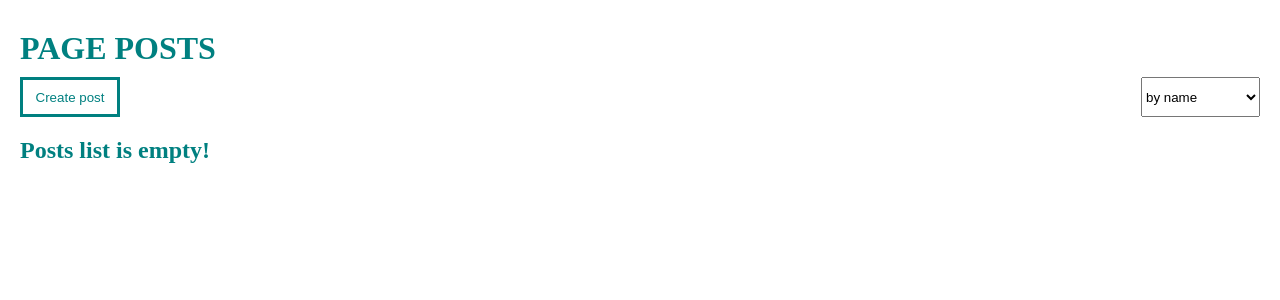
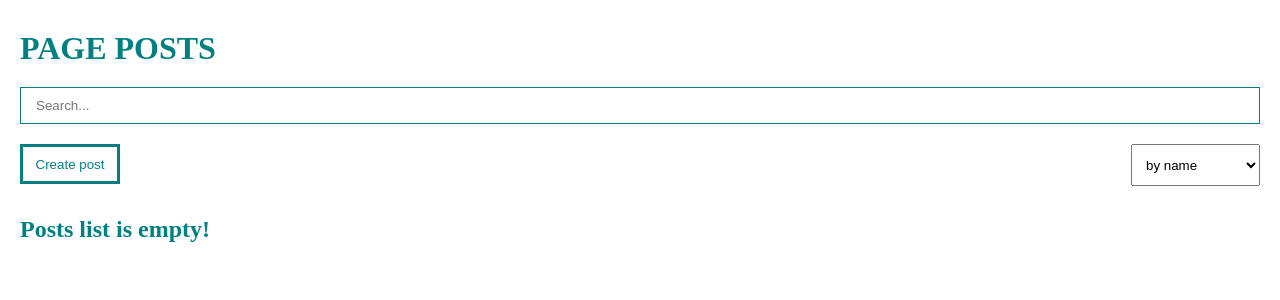
Before and after one commit to wisepanda34/new-vue-test-1, a Vue app: page / in a window 1280 px wide. Shown: the top 300 px of the page. Built offline with nearby package versions, Linux system fonts and the light colour scheme; no server answers.

Commit message:
added search input in App.vue

```diff
--- a/src/App.vue
+++ b/src/App.vue
@@ -1,6 +1,7 @@
 <template>
   <div class="app" >
     <h1>PAGE POSTS</h1>
+    <my-input v-model="searchQuery" placeholder="Search..."/>
     <div class="app__btns">
       <my-button @click="showDialog">Create post</my-button>
       <my-select v-model="selectedSort"
@@ -11,7 +12,7 @@
     <my-dialog v-model:show="dialogVisible">
       <PostForm  @create="createPost" />
     </my-dialog>
-    <PostList v-if="!isPostsLoading" :posts="sortedPosts" @remove="removePost" />
+    <PostList v-if="!isPostsLoading" :posts="sortedAndSearchedPosts" @remove="removePost" />
     <div v-else>Run loading...</div>
     <h2 class="listEmpty" v-show="posts.length===0" >Posts list is empty!</h2>
   </div>
@@ -24,6 +25,7 @@ import MyDialog from "@/components/UI/MyDialog.vue";
 import MyButton from "@/components/UI/MyButton.vue";
 import axios from "axios";
 import MySelect from "@/components/UI/MySelect.vue";
+import MyInput from "@/components/UI/MyInput.vue";
 export  default {
   components:{
     MySelect,
@@ -31,6 +33,7 @@ export  default {
     MyDialog,
     PostList,
     PostForm,
+    MyInput
   },
   data(){
     return{
@@ -42,6 +45,7 @@ export  default {
         {value: 'title', name: 'by name'},
         {value: 'body', name: 'by description'},
       ],
+      searchQuery:'',
     }
   },
   methods:{
@@ -74,6 +78,9 @@ export  default {
   computed:{
     sortedPosts(){
       return [...this.posts].sort((post1,post2)=>post1[this.selectedSort]?.localeCompare(post2[this.selectedSort]))
+    },
+    sortedAndSearchedPosts(){
+      return this.sortedPosts.filter(post=>post.title.toLowerCase().includes(this.searchQuery.toLowerCase()))
     }
   },
   watch:{
--- a/src/components/PostForm.vue
+++ b/src/components/PostForm.vue
@@ -49,7 +49,6 @@ export default {
   form{
     display: flex;
     flex-direction: column;
-    gap: 10px;
   }
 
 </style>
--- a/src/components/PostList.vue
+++ b/src/components/PostList.vue
@@ -15,9 +15,10 @@
 
 <script>
 import PostItem from "@/components/PostItem.vue";
+import MyInput from "@/components/UI/MyInput.vue";
 
 export default {
-  components: {PostItem},
+  components: {MyInput, PostItem},
   props:{
     posts:{
       type: Array,
--- a/src/components/UI/MyButton.vue
+++ b/src/components/UI/MyButton.vue
@@ -18,5 +18,6 @@ export default {
     color: teal;
     border: 3px solid teal;
     cursor: pointer;
+    margin: 10px 0;
   }
 </style>
--- a/src/components/UI/MyInput.vue
+++ b/src/components/UI/MyInput.vue
@@ -21,5 +21,7 @@ export default {
     width: 100%;
     border: 1px solid teal;
     padding: 10px 15px;
+    outline: none;
+    margin: 10px 0;
   }
 </style>
--- a/src/components/UI/MySelect.vue
+++ b/src/components/UI/MySelect.vue
@@ -1,5 +1,5 @@
 <template>
-  <select @change="changeOption">
+  <select name="mySelect" @change="changeOption">
     <option disabled value="">Choose from list</option>
     <option v-for="option in options"
             :key="option.value"
@@ -33,5 +33,13 @@ export default {
 </script>
 
 <style scoped>
+  select{
+    height: 42px;
+    margin: 10px 0;
+    outline: none;
+    padding: 0 0 0 10px;
 
+  }
+  option{
+  }
 </style>
```
